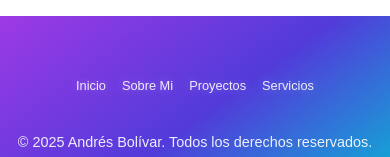
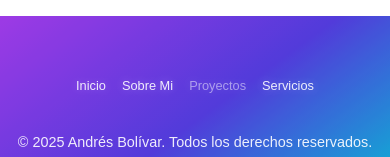
Before and after one commit to Kandriuss/portafolio, a React (Vite) app: page / in a window 390 px wide. Shown: the part 4280-4437 px from the top of the page. Built offline with nearby package versions, Linux system fonts and the light colour scheme; a web font is replaced by a local one.

Commit message:
Modificacion en el navbar responsive, se hizo que cubra todo el ancho de la pagina

```diff
--- a/src/App.tsx
+++ b/src/App.tsx
@@ -17,6 +17,7 @@ export const App = () => {
                     <Route path={PATHS.HOME} element={<Home />} />
                     <Route path={PATHS.ABOUT_ME} element={<AboutMe />} />
                     <Route path={PATHS.SERVICES} element={<Service />} />
+                    <Route path="*" element={<div style={{textAlign: 'center', padding: '2rem', color: 'white'}}>Página no encontrada</div>} />
                 </Routes>
             </MainLayout>
         </BrowserRouter>
--- a/src/components/Footer/Footer.module.css
+++ b/src/components/Footer/Footer.module.css
@@ -161,6 +161,23 @@
   opacity: 1;
 }
 
+/* Estilos para enlaces deshabilitados en el footer */
+.footerNavLinks a.disabled {
+  opacity: 0.5;
+  cursor: not-allowed;
+  pointer-events: none;
+}
+
+.footerNavLinks a.disabled:hover {
+  color: #ffffff;
+  text-shadow: 0 0 8px rgba(255, 255, 255, 0.3);
+  opacity: 0.5;
+}
+
+.footerNavLinks a.disabled::after {
+  display: none;
+}
+
 /* Responsive Design */
 @media (max-width: 768px) {
   .footer {
--- a/src/components/Footer/Footer.tsx
+++ b/src/components/Footer/Footer.tsx
@@ -13,7 +13,7 @@ const Footer: React.FC = () => {
             <ul className={styles.footerNavLinks}>
               <li><a className="text" href={PATHS.HOME}>Inicio</a></li>
               <li><a className="text" href={PATHS.ABOUT_ME}>Sobre Mi</a></li>
-              <li><a className="text" href={PATHS.PROJECTS}>Proyectos</a></li>
+              <li><a className={`text ${styles.disabled}`} href={PATHS.PROJECTS} onClick={(e) => e.preventDefault()}>Proyectos</a></li>
               <li><a className="text" href={PATHS.SERVICES}>Servicios</a></li>
             </ul>
           </nav>
--- a/src/components/NavBar/NavBar.tsx
+++ b/src/components/NavBar/NavBar.tsx
@@ -33,7 +33,7 @@ export const NavBar = () => {
             <ul className={`${styles.navlinks} ${isOpen ? styles.open : ''}`}>
                 <li><a className="text" href={PATHS.HOME} onClick={closeMenu}>Inicio</a></li>
                 <li><a className="text" href={PATHS.ABOUT_ME} onClick={closeMenu}>Sobre Mi</a></li>
-                <li><a className="text" href={PATHS.PROJECTS} onClick={closeMenu}>Proyectos</a></li>
+                <li><a className={`text ${styles.disabled}`} href={PATHS.PROJECTS} onClick={(e) => { e.preventDefault(); closeMenu(); }}>Proyectos</a></li>
                 <li><a className="text" href={PATHS.SERVICES} onClick={closeMenu}>Servicios</a></li>
             </ul>
         </nav>
```
Also changed, not shown: src/components/NavBar/NavBar.module.css (+24 -4 lines).
